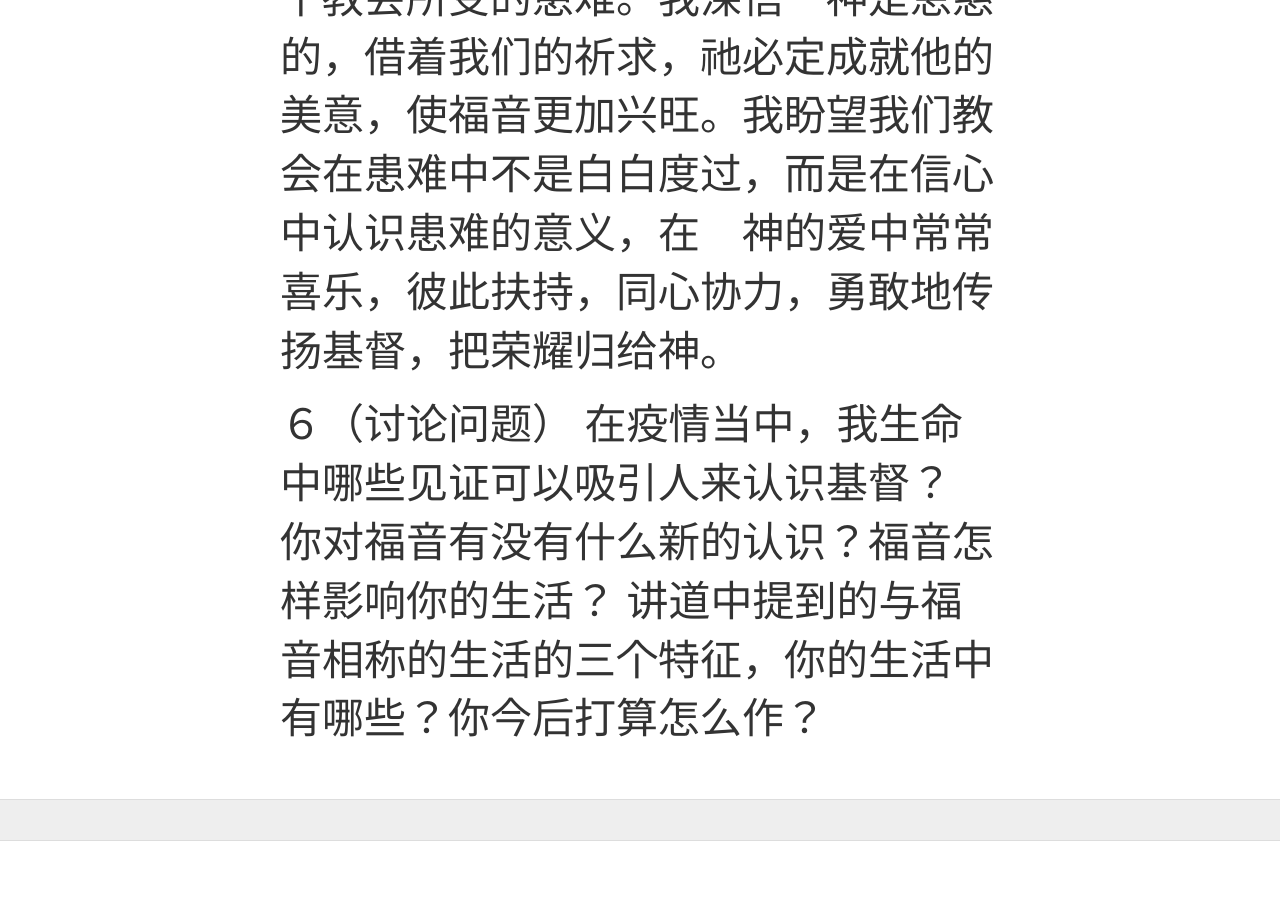
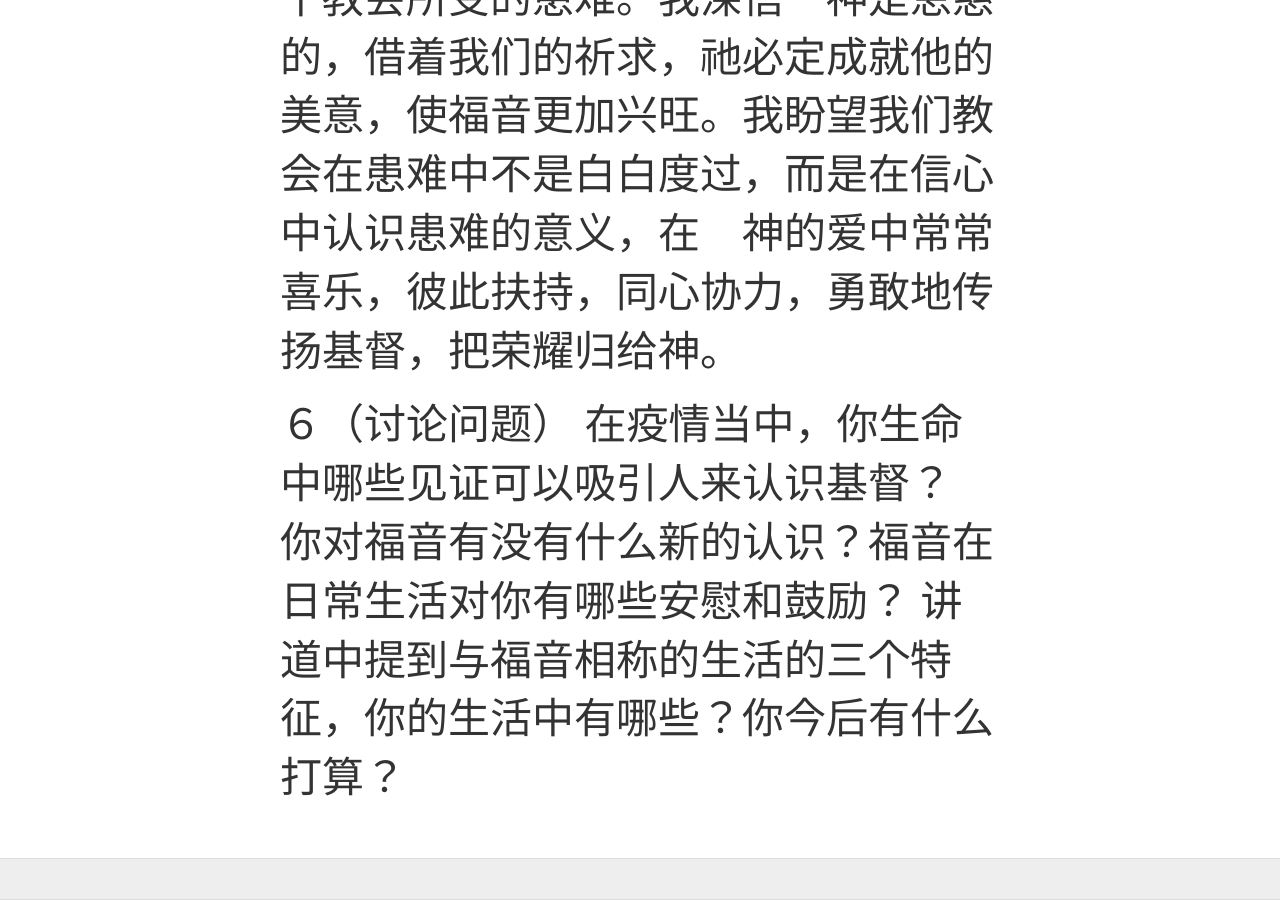
Before and after one commit to rheinbuch/rheinbuch.github.io, a Jekyll site: the page built from _posts/2020-09-27-LiveForGospel.md, in a window 1280 px wide and 900 px high, scrolled down 18768 px. Built offline with Jekyll 4.4.1, drawn with Linux system fonts in a browser that asks for light colours; before the commit the page ends 19609 px from its top, so only the background shows below that.

Commit message:
final version? yes

```diff
--- a/_posts/2020-09-27-LiveForGospel.md
+++ b/_posts/2020-09-27-LiveForGospel.md
@@ -52,6 +52,6 @@
 
 
 ６（讨论问题）
-在疫情当中，我生命中哪些见证可以吸引人来认识基督？
-你对福音有没有什么新的认识？福音怎样影响你的生活？
-讲道中提到的与福音相称的生活的三个特征，你的生活中有哪些？你今后打算怎么作？
+在疫情当中，你生命中哪些见证可以吸引人来认识基督？
+你对福音有没有什么新的认识？福音在日常生活对你有哪些安慰和鼓励？
+讲道中提到与福音相称的生活的三个特征，你的生活中有哪些？你今后有什么打算？
```
